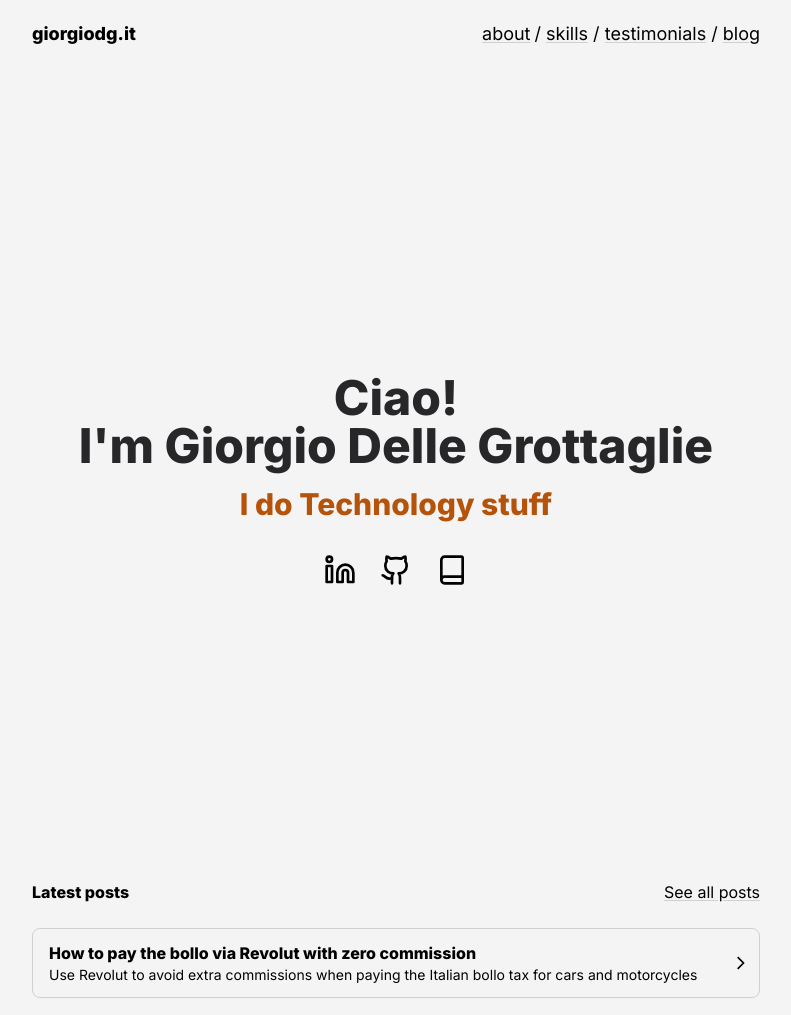
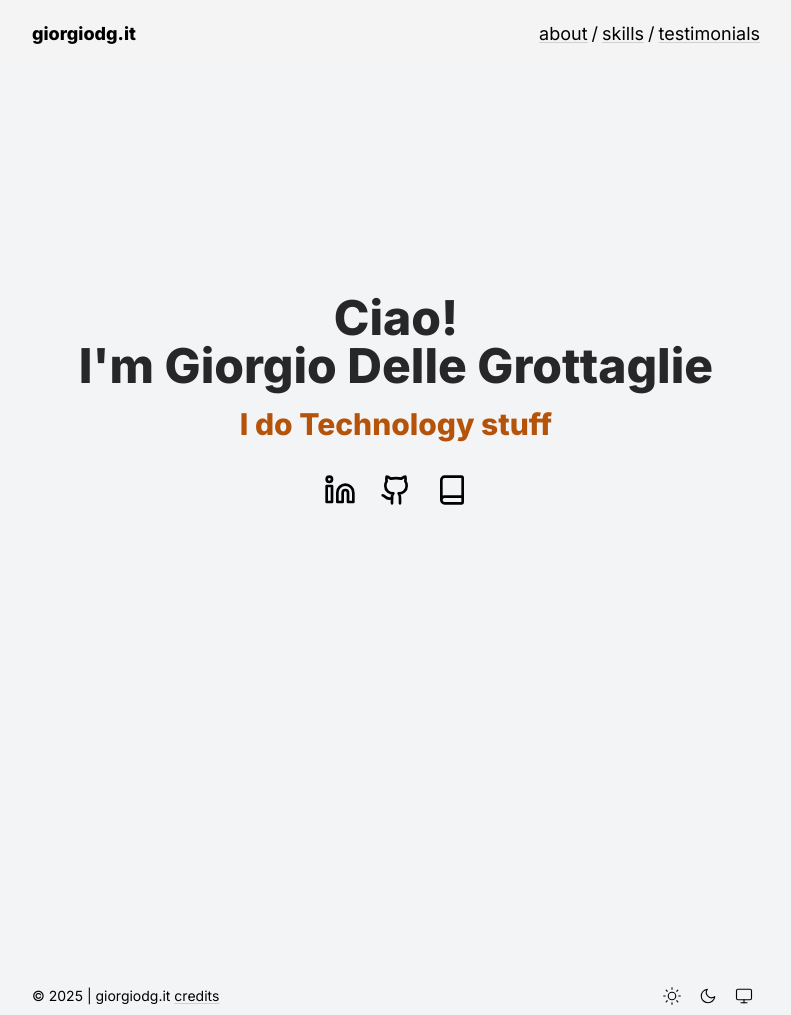
Before and after one commit to giorgiodg/giorgiodg.it, an Astro site: page / in a window 1280 px wide. Shown: the top 1015 px of the page, without its empty margins (244-1035 px from the left). Built offline with nearby package versions, Linux system fonts and the light colour scheme; Astro itself is replaced by a stand-in of ours; a web font is replaced by a local one.

Commit message:
Hiding blog section for now

```diff
--- a/src/components/Header.astro
+++ b/src/components/Header.astro
@@ -14,18 +14,12 @@ import { SITE } from "@consts";
       </Link>
       <nav class="flex gap-1">
         <Link href="/about"> about </Link>
-        <span>
-          {`/`}
-          <Link href="/skills"> skills </Link>
-          <span>
-            {`/`}
-            <Link href="/testimonials"> testimonials </Link>
-            <span>
-              {`/`}
-            </span>
-            <Link href="/blog"> blog </Link>
-          </span>
-        </span>
+        {`/`}
+        <Link href="/skills"> skills </Link>
+        {`/`}
+        <Link href="/testimonials"> testimonials </Link>
+        <!-- {`/`} -->
+        <!-- <Link href="/blog"> blog </Link> -->
       </nav>
     </div>
   </Container>
--- a/src/pages/index.astro
+++ b/src/pages/index.astro
@@ -14,10 +14,10 @@ const blog = (await getCollection("blog"))
   .sort((a, b) => b.data.date.valueOf() - a.data.date.valueOf())
   .slice(0, SITE.NUM_POSTS_ON_HOMEPAGE);
 
-const projects = (await getCollection("projects"))
-  .filter((project) => !project.data.draft)
-  .sort((a, b) => b.data.date.valueOf() - a.data.date.valueOf())
-  .slice(0, SITE.NUM_PROJECTS_ON_HOMEPAGE);
+// const projects = (await getCollection("projects"))
+//   .filter((project) => !project.data.draft)
+//   .sort((a, b) => b.data.date.valueOf() - a.data.date.valueOf())
+//   .slice(0, SITE.NUM_PROJECTS_ON_HOMEPAGE);
 
 // // const allwork = (await getCollection("work"))
 // //   .sort((a, b) => new Date(b.data.dateStart).valueOf() - new Date(a.data.dateStart).valueOf())
@@ -34,7 +34,7 @@ const projects = (await getCollection("projects"))
 <PageLayout title={HOME.TITLE} description={HOME.DESCRIPTION}>
   <Container>
     <section class="flex items-center justify-center h-screen text-center">
-      <div>
+      <div class="pb-40">
         <h1 class="text-3xl md:text-5xl font-extrabold">
           Ciao!<br />
           I'm Giorgio Delle Grottaglie
@@ -69,7 +69,8 @@ const projects = (await getCollection("projects"))
         </div>
       </div>
     </section>
-    <section class="animate space-y-6">
+
+    <!-- <section class="animate space-y-6">
       <div class="flex flex-wrap gap-y-2 items-center justify-between">
         <h5 class="font-semibold text-black dark:text-white">Latest posts</h5>
         <Link href="/blog"> See all posts </Link>
@@ -83,7 +84,7 @@ const projects = (await getCollection("projects"))
           ))
         }
       </ul>
-    </section>
+    </section> -->
 
     <!-- <section class="animate space-y-6">
         <div class="flex flex-wrap gap-y-2 items-center justify-between">
--- a/src/styles/global.css
+++ b/src/styles/global.css
@@ -19,7 +19,7 @@ body {
 body {
   @apply font-sans antialiased;
   @apply flex flex-col;
-  @apply bg-zinc-100 dark:bg-zinc-900;
+  @apply bg-gray-100 dark:bg-zinc-900;
   @apply text-black dark:text-white;
 }
 
```
